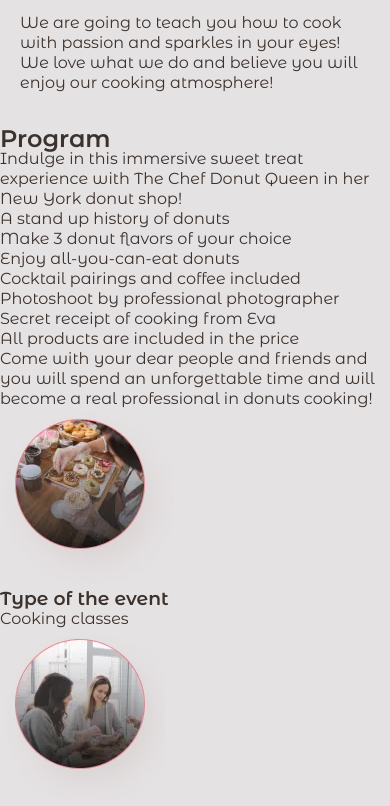
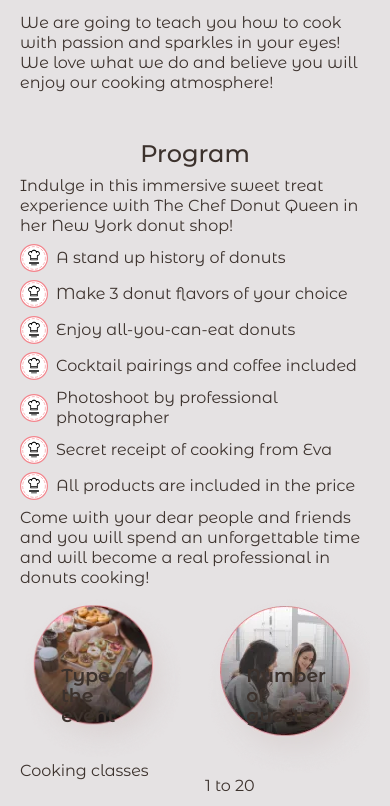
Before and after one commit to Phokoos/DonutMasterclass, a plain HTML site: page index.html in a window 390 px wide. Shown: the part 1002-1808 px from the top of the page. Drawn offline with nearby package versions, Linux system fonts and the light colour scheme.

Commit message:
Added css for "Programs" title + text only in mobile!

```diff
--- a/sass/components/_header.scss
+++ b/sass/components/_header.scss
@@ -12,7 +12,7 @@
 		(min-resolution:2dppx){
 			background-image: url(../images/hero/img-1-d@2x.jpg);
 		}
-		background-size: auto;
+		background-size: contain;
 	}
 	@media (min-width: 768px) and (max-width: 1199px){
 		padding-top: 24px;
--- /dev/null
+++ b/sass/components/_program.scss
@@ -0,0 +1,67 @@
+.program {
+	@media screen and (max-width:767px) {
+		padding-top: 10px;
+		padding-bottom: 1px;
+	}
+}
+.program__container {
+	@extend %container;
+}
+
+.program__title {
+	@media screen and (max-width:767px) {
+		@include title;
+		margin-bottom: 8px;
+	}
+}
+
+.program__text {
+	margin-bottom: 8px;
+}
+
+.program__list {
+	margin-bottom: 16px;
+}
+
+.program__item {
+	margin-bottom: 8px;
+
+	display: flex;
+	gap: 8px;
+	align-items: center;
+	justify-content: start;
+
+	@include hat;
+}
+
+.program__type-list {
+	display: flex;
+	flex-wrap: wrap;
+
+	@media screen and (max-width:767px) {
+		gap: 20px;
+	}
+}
+
+.program__type-item {
+	position: relative;
+
+	@media screen and (max-width:767px) {
+		width: 100%;
+		flex-basis: calc((100% - 20px)/2);
+	}
+}
+
+.program__img {
+	min-width: 130px;
+}
+
+.program__type-title {
+	position: absolute;
+	top: 50%;
+	left: 50%;
+	transform: translate(-50%, -50%);
+}
+
+.program__type-text {
+}
--- a/sass/main.scss
+++ b/sass/main.scss
@@ -13,3 +13,4 @@
 @import './components/mobile-menu';
 @import './components/socials';
 @import './components/about';
+@import './components/program';
--- a/sass/utils/_mixins.scss
+++ b/sass/utils/_mixins.scss
@@ -11,3 +11,14 @@
 	line-height: calc($line-height / $font-size);
 	text-align: $text-align;
 }
+
+@mixin hat{
+	&::before{
+		display: block;
+		content: ' ';
+		background-image: url('../images/svg/original/Іко.svg');
+		background-size: 28px 28px;
+		height: 28px;
+		min-width: 28px;
+	}
+}
```
Also changed, not shown: css/main.css, css/main.min.css, 2 other files.
